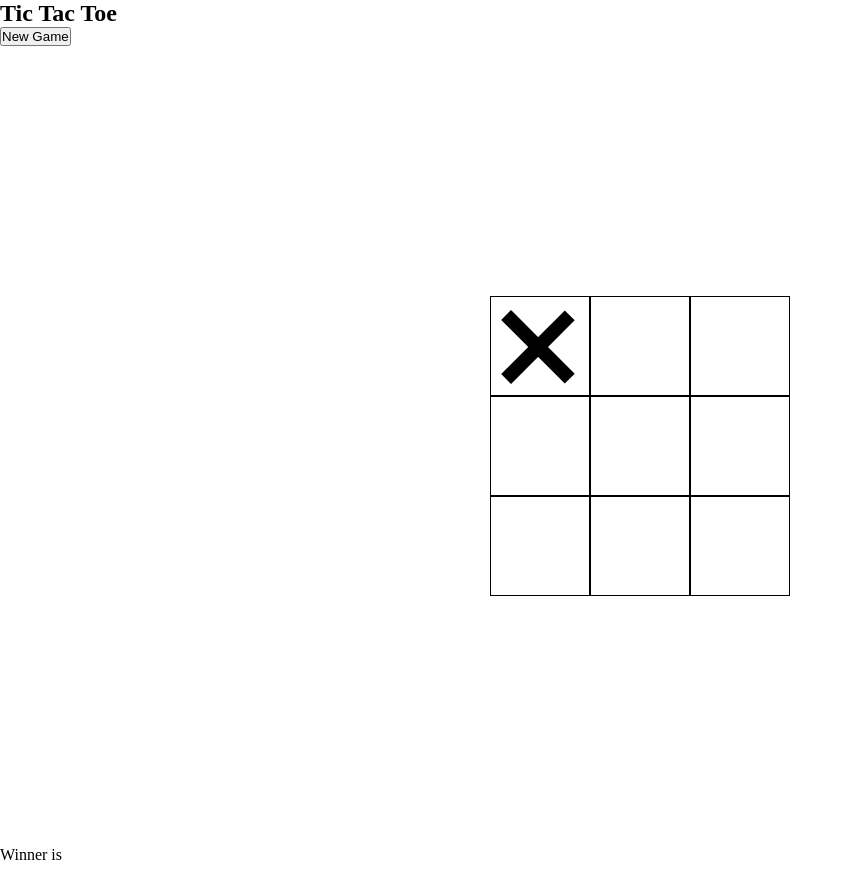
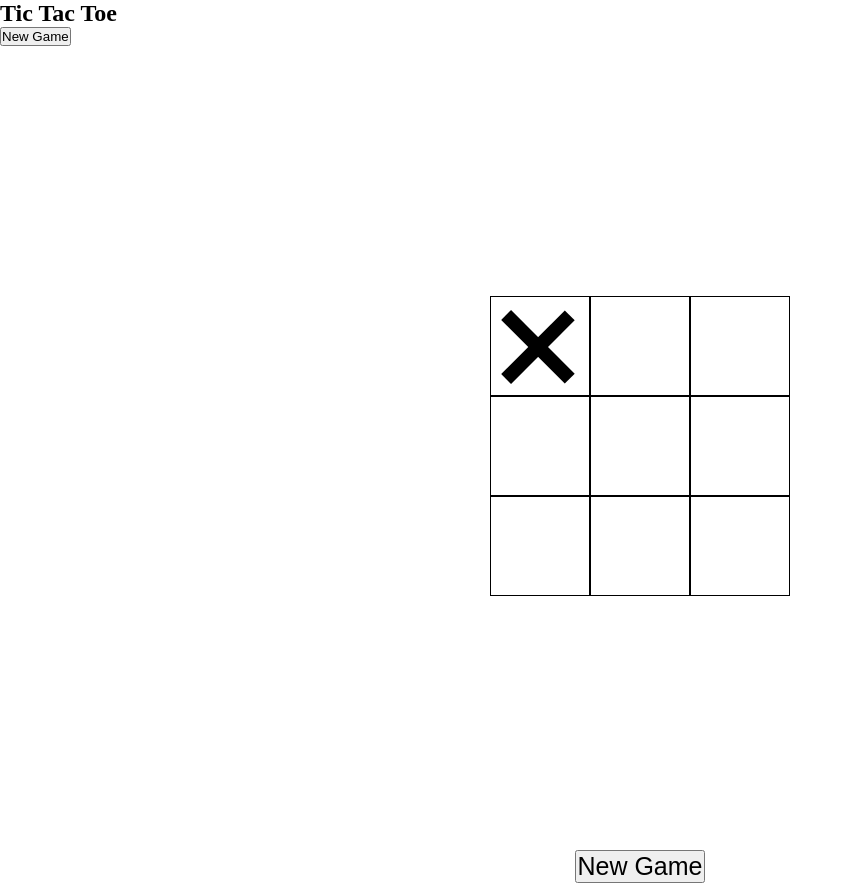
Before and after one commit to sarabjitsinha/Tic_Tac_Toe, a plain HTML site: page index.html in a window 1280 px wide. Both pictures are taken after a click on the element 540 px from the left and 346 px from the top of the page. Shown: the whole page, without its empty margins (0-853 px from the left). Drawn offline with Linux system fonts and the light colour scheme.

Commit message:
Adding final file

```diff
--- a/app.js
+++ b/app.js
@@ -1,36 +1,69 @@
 const winArray=[
     [0,1,2],
     [3,4,5],
-    [5,7,8],
-    [0,3,5],
+    [6,7,8],
+    [0,3,6],
     [1,4,7],
     [2,5,8],
     [0,4,8],
-    [2,4,5]
+    [2,4,6]
 ]
 
+const ngam=document.getElementById('ngame')
+
+ngam.addEventListener("click", ()=>{
+    window.location.reload();
+})
 
 const cellElements=document.querySelectorAll('.cell')
 
-console.log(cellElements)
+console.log(cellElements[3])
+let circle=false;
 
-let circle=true;
-cellElements.forEach((cellitem)=>
+for (let cell of cellElements)
 {
+    cell.addEventListener('click',winner,{once:true})
+}
 
 
-    cellitem.addEventListener("click", ()=>
+function winner(e){
+    let clicked_cell=e.target;
+    let current_turn = circle ? "circle":"x";
+    clicked_cell.classList.add(current_turn);
+    if(checkwin(current_turn))
     {
-        if(circle){
-        cellitem.classList.toggle('x')
-            circle=false;
-        }
-        else
-        {
-            cellitem.classList.toggle('circle')
-            circle=true;
-        }
+        document.querySelector('section').classList.add('win')
+        document.querySelector('p').innerHTML="Wnner is"
+        document.querySelector('span').innerText=current_turn;
+    }
+    else if(isDraw())
+    {
+        document.querySelector('section').classList.add('win')
+        document.querySelector('span').innerText="Game Draw"
+    }
+    else{
+    circle=!circle;
+    }
+}
 
-    },{once:true}
-    )
+
+function checkwin(current_turn){
+   return winArray.some((items)=>{
+       return items.every((item)=>{
+        return cellElements[item].classList.contains(current_turn)
+        })
+    })
+}
+
+
+function isDraw(){
+    let cellel=[...cellElements]
+   return cellel.every((item)=>{
+        return item.classList.contains('x')  || item.classList.contains('circle')
+    })
+}
+
+document.querySelector('#reset').addEventListener('click',()=>{
+    document.querySelector('section').classList.toggle('win');
+    window.location.reload();
 })
--- a/index.html
+++ b/index.html
@@ -9,7 +9,7 @@
 </head>
 <body>
     <h2>Tic Tac Toe</h2>
-    <button type="button">New Game</button>
+    <button type="button" id="ngame">New Game</button>
 <div id="board" class="board">
     <div class="cell "></div>
     <div class="cell "></div>
@@ -24,8 +24,9 @@
 
 <section id="winner" >
 <div>
-    <p>Winner is </p>
+    <p></p>
     <span></span>
+    <button type="button" id="reset">New Game</button>
 </div>
 </section>
 
--- a/style.css
+++ b/style.css
@@ -77,7 +77,20 @@
 .win{
     height: 100vh;
     width: 100vw;
+    background-color: lightslategray;
+
     top: 0;
     position: absolute;
     /* border: 2pc solid black; */
 }
+
+section{
+    display: flex;
+    justify-content: center;
+    align-items: center;
+    font-size: xx-large;
+}
+
+#reset {
+    font-size: 25px;
+}
```
